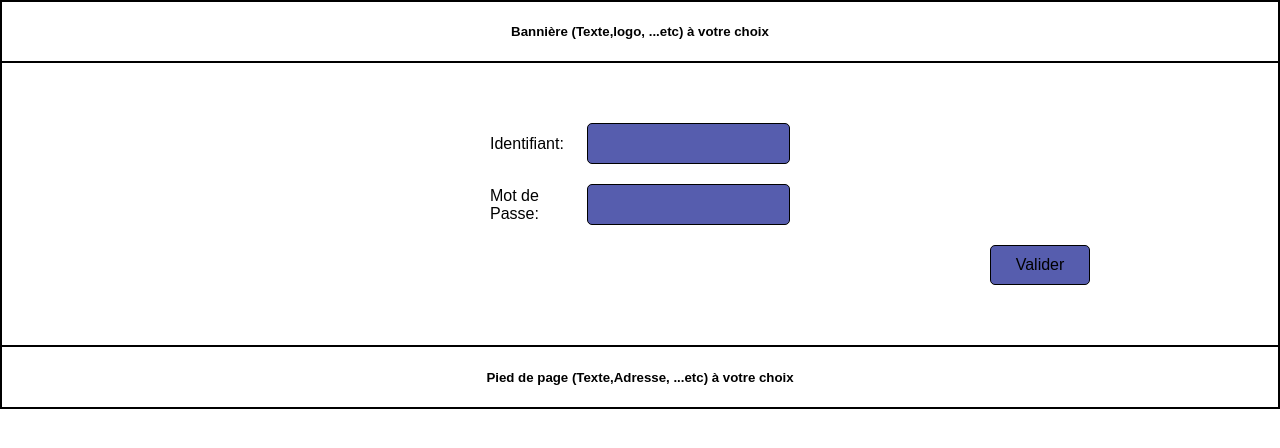
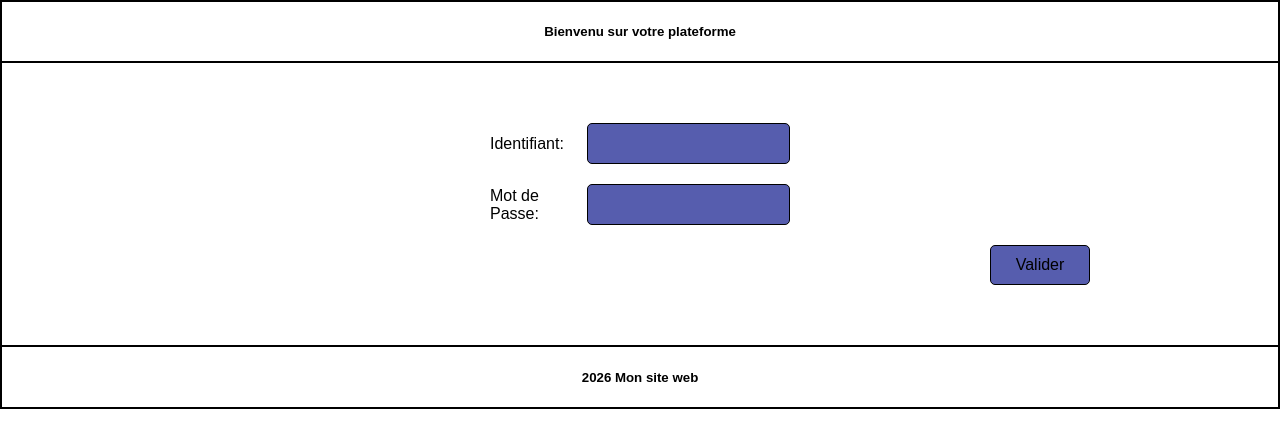
Before and after one commit to fatiEl17/fatiel17, a plain HTML site: page page1.html in a window 1280 px wide. Drawn offline with Linux system fonts and the light colour scheme.

Commit message:
Update page1.html

```diff
--- a/page1.html
+++ b/page1.html
@@ -71,7 +71,7 @@
 </head>
 <body>
     <header>
-        <h5>Bannière (Texte,logo, ...etc) à votre choix</h5>
+        <h5>Bienvenu sur votre plateforme</h5>
     </header>
     <hr>
     <main>
@@ -89,7 +89,7 @@
     </main>
     <hr>
     <footer>
-        <h5>Pied de page (Texte,Adresse, ...etc) à votre choix </h5>
+        <h5> 2026 Mon site web</h5>
     </footer>
 </body>
 </html>
```
